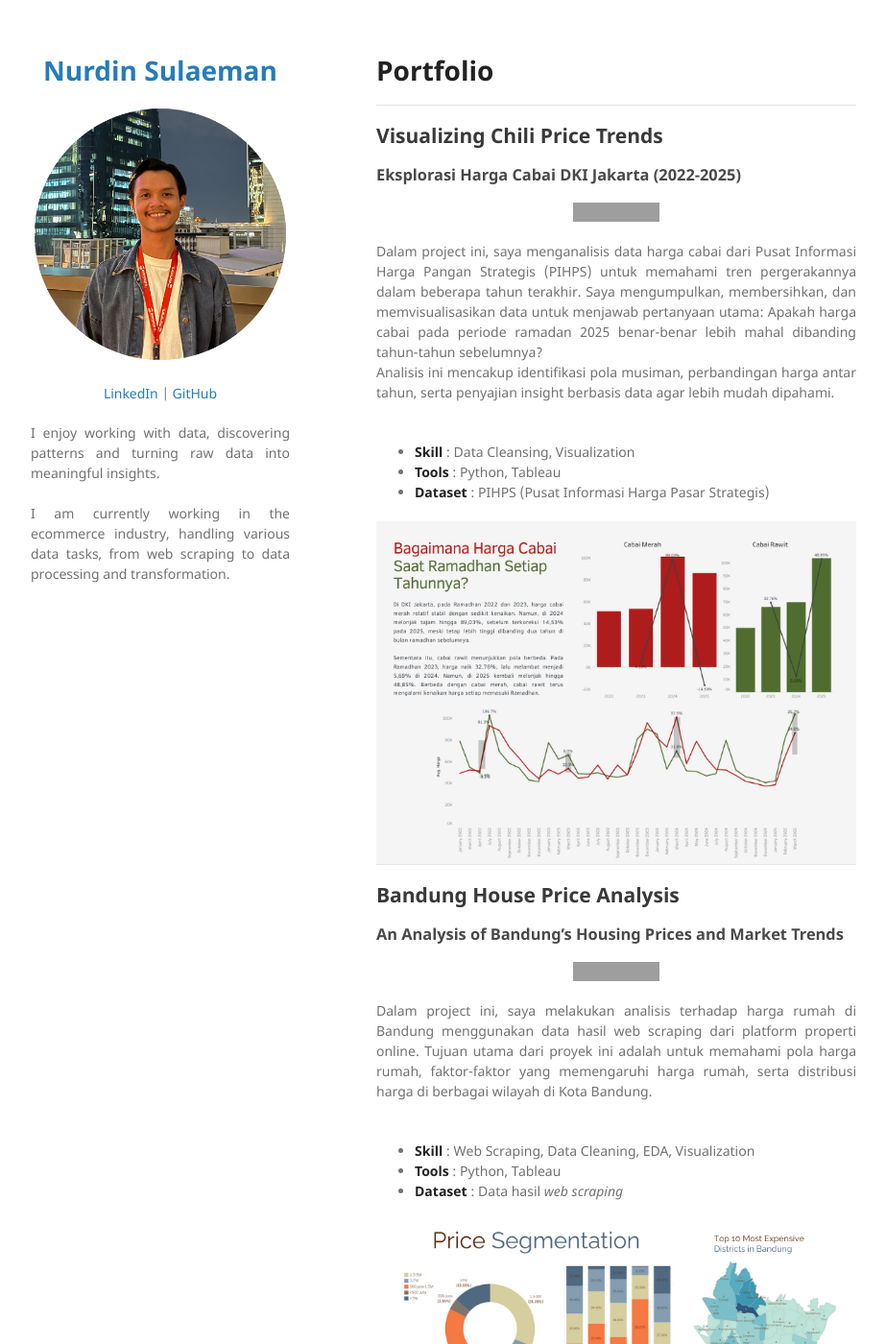
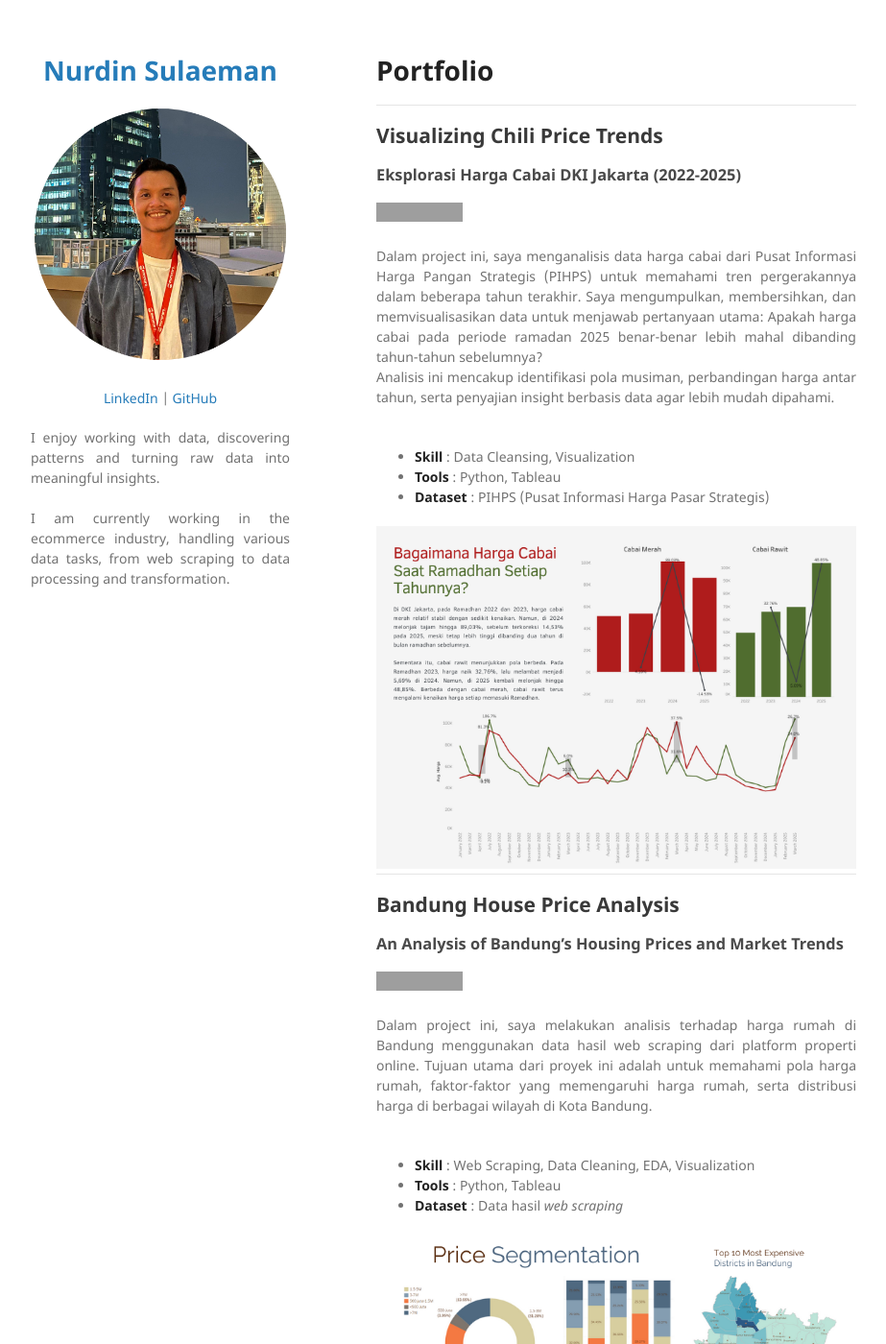
Before and after one commit to nurdinsulaemann/nurdinsulaemann.github.io, a Jekyll site: the page built from index.md, in a window 1280 px wide and 1400 px high. Shown: the whole window at 96% size, without its empty margins (178-1101 px from the left). Built offline with Jekyll 4.4.1, drawn with Linux system fonts in a browser that asks for light colours; our own code applies the rules of GitHub Pages for plain Markdown files; grey boxes are pictures that could not be loaded.

Commit message:
Update jekyll-theme-minimal.scss

```diff
--- a/_sass/jekyll-theme-minimal.scss
+++ b/_sass/jekyll-theme-minimal.scss
@@ -101,20 +101,8 @@ th {
 }
 
 img {
-  max-width: 100%;
-  height: auto;
-  display: block;
-  margin: 0 auto; /* Agar gambar tetap di tengah */
+  max-width:100%;
 }
-
-.profile-image {
-  max-height: 400px; /* Sesuaikan dengan ukuran yang diinginkan */
-  width: auto;
-  display: block;
-  margin: 0 auto;
-  // border-radius: 10px; /* Opsional, jika ingin gambar lebih estetis */
-}
-
 
 header {
   width:270px;
```
